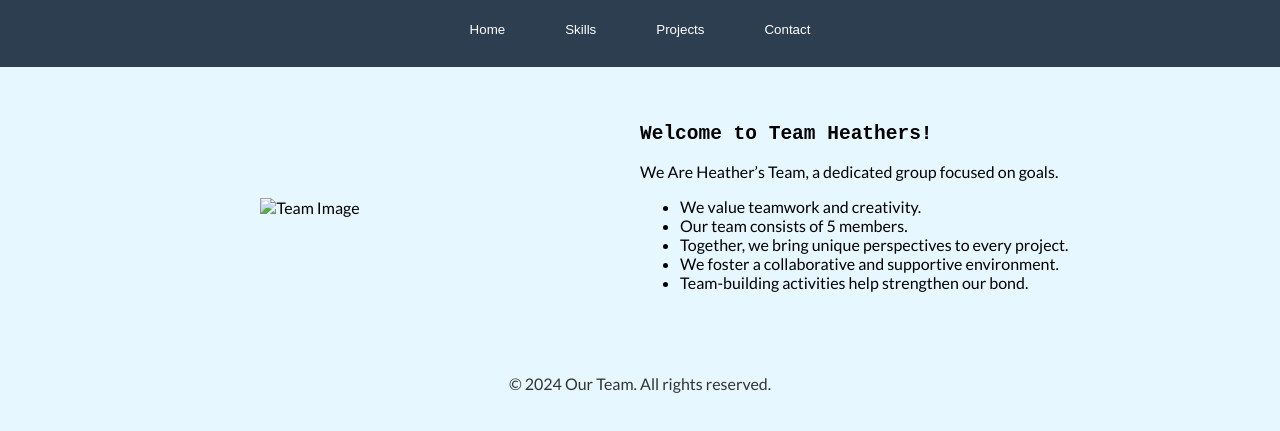
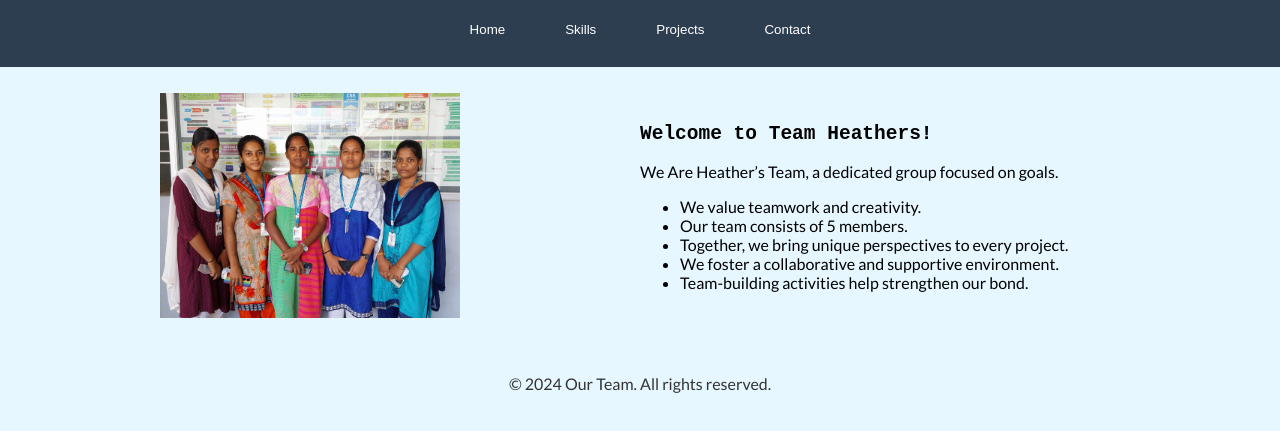
Before and after one commit to P-HARITHA/P-HARITHA, a plain HTML site: page index.html in a window 1280 px wide. Shown: the part 131-562 px from the top of the page. Drawn offline with Linux system fonts and the light colour scheme.

Commit message:
Update index.html

```diff
--- a/index.html
+++ b/index.html
@@ -161,7 +161,7 @@
 
     <section>
         <div class="image-content">
-            <img src="../images/imageheathers.jpg" alt="Team Image" class="team-image">
+            <img src="IMG-20240919-WA0014.jpg" alt="Team Image" class="team-image">
         </div>
         <div class="text-content">
             <h2 class="typing">Welcome to Team Heathers!</h2>
```
